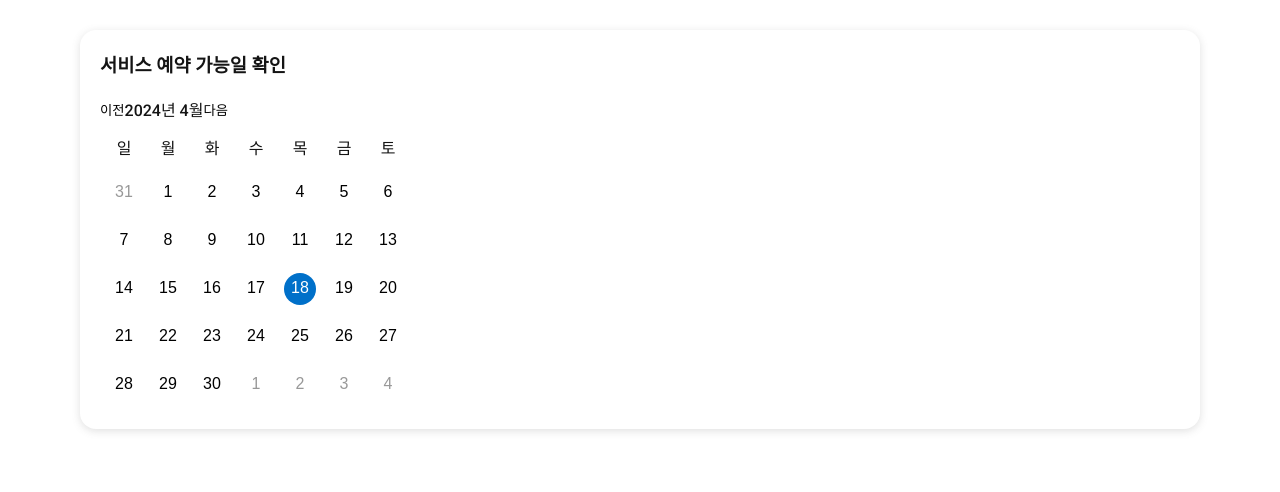
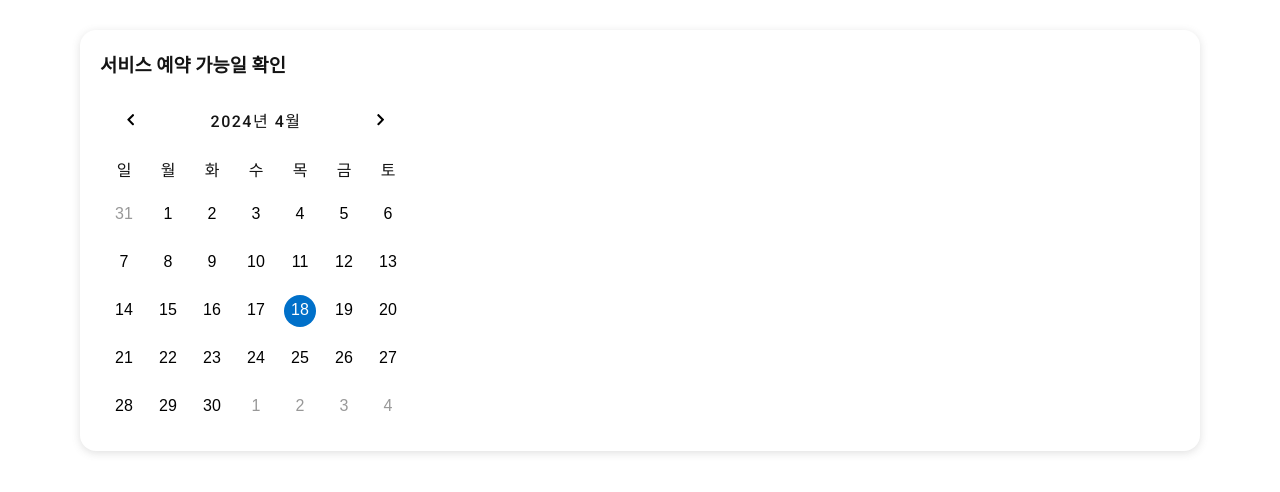
Before and after one commit to seod0209/reservation-calendar, a React (Create React App) app: page / in a window 1280 px wide. Shown: the top 492 px of the page. Built offline with nearby package versions, Linux system fonts and the light colour scheme; no server answers.

Commit message:
feat: 달력 좌우이동버튼 아이콘 추가

```diff
--- a/src/components/calendar/Header.tsx
+++ b/src/components/calendar/Header.tsx
@@ -1,13 +1,19 @@
 import { FC } from 'react';
+import { FaChevronLeft, FaChevronRight } from 'react-icons/fa';
 import styled from '@emotion/styled';
 
 const HeaderContainer = styled.div`
   display: flex;
-  justify-content: space-beteen;
+  justify-content: space-between;
   align-items: center;
+  padding: 8px 16px;
+  width: 100%;
 `;
 
 const Button = styled.button`
+  padding: 8px;
+  width: 30px;
+  height: 30px;
   border-radius: 50px;
   overflow: hidden;
   &:hover {
@@ -17,6 +23,7 @@ const Button = styled.button`
 
 const YearAndMonth = styled.div`
   font-weight: 500;
+  letter-spacing: 1.5px;
 `;
 
 interface HeaderProps {
@@ -27,12 +34,14 @@ interface HeaderProps {
 }
 const Header: FC<HeaderProps> = ({ currMonth, currYear, handlePrevMonth, handleNextMonth }) => (
   <HeaderContainer>
-    <Button onClick={handlePrevMonth}>이전</Button>
+    <Button onClick={handlePrevMonth}>
+      <FaChevronLeft />
+    </Button>
     <YearAndMonth>
       {currYear}년 {currMonth}월
     </YearAndMonth>
     <Button disabled={currYear === 2025 && currMonth === 12} onClick={handleNextMonth}>
-      다음
+      <FaChevronRight />
     </Button>
   </HeaderContainer>
 );
--- a/src/components/calendar/index.tsx
+++ b/src/components/calendar/index.tsx
@@ -1,13 +1,13 @@
 import { FC, useCallback } from 'react';
+import { subMonths } from 'date-fns';
 import styled from '@emotion/styled';
-import { subMonths } from 'date-fns';
 
 import { useCalendar } from '../../hooks/use-calendar';
 
 import Header from './Header';
 
 const CalendarContainer = styled.div`
-  overflow: hidden;
+  width: fit-content;
 `;
 const RowContainer = styled.div`
   display: flex;
@@ -55,7 +55,7 @@ const Calendar: FC = () => {
   const handlePrevMonth = () => setCurrDate(subMonths(currDate, 1));
 
   const handleNextMonth = () => setCurrDate(subMonths(currDate, -1));
-  console.log(currDate, currDate.getMonth());
+
   return (
     <CalendarContainer>
       <Header
--- a/src/pages/main/components/search-holidays/index.tsx
+++ b/src/pages/main/components/search-holidays/index.tsx
@@ -4,15 +4,16 @@ import Calendar from '../../../../components/calendar';
 import { fetchPublicHolidays } from '../../../../apis/index';
 
 const SearchHolidaysContainer = styled.div`
+  display: flex;
+  flex-direction: column;
+  gap: 20px;
   padding: 20px;
   width: 100%;
   min-width: 340px;
+
   border-radius: 16px;
   box-shadow: rgba(99, 99, 99, 0.2) 0px 2px 8px 0px;
-  background-color: rgb(255, 255, 255);
-  display: flex;
-  flex-direction: column;
-  gap: 20px;
+  background-color: #ffffff;
 
   @media (max-width: 768px) {
     padding: 16px;
```
